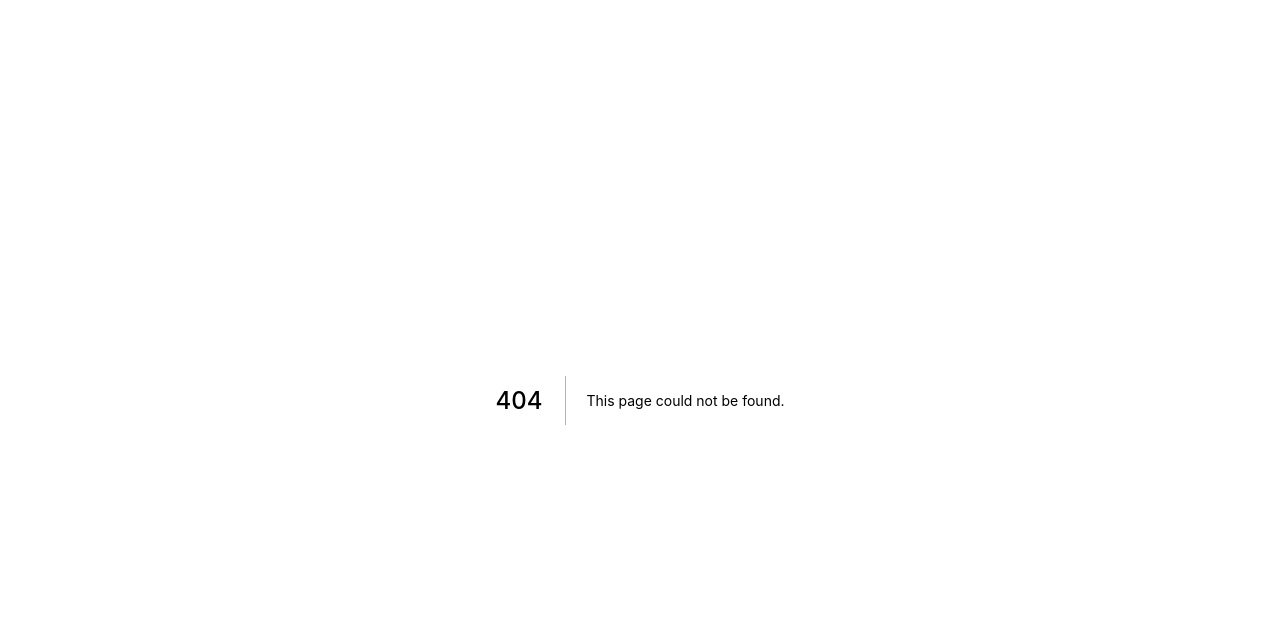
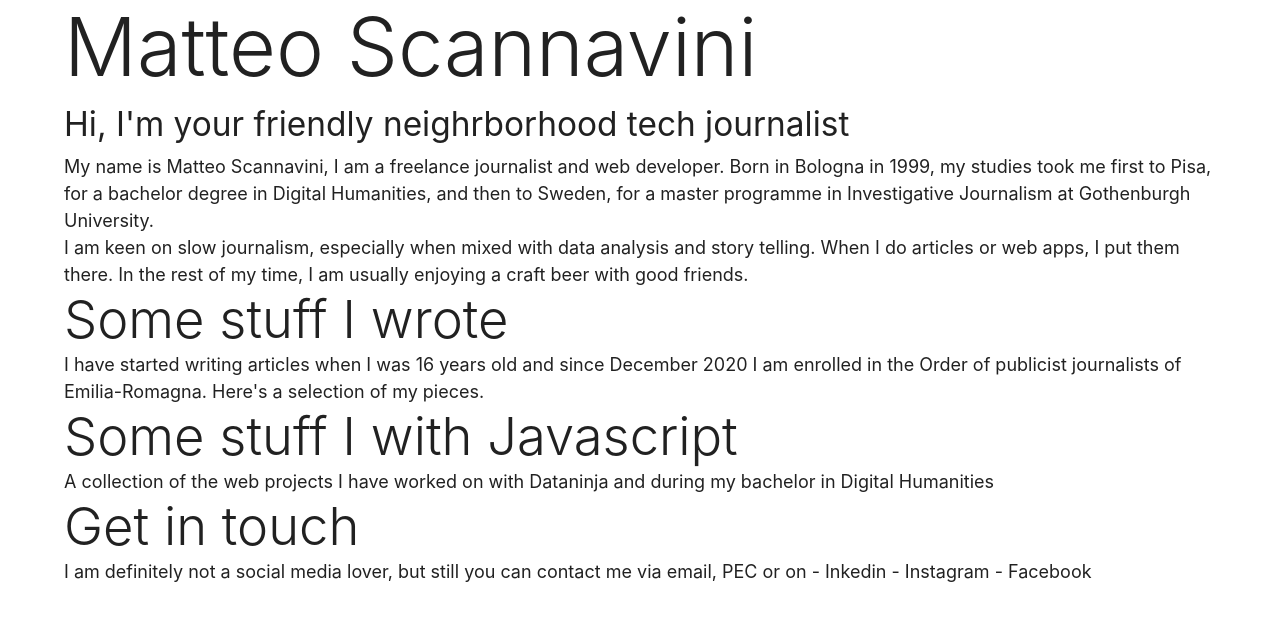
Before and after one commit to schenzio/blog, a Next.js app: page /draft in a window 1280 px wide. Before the commit this address had no page. Shown: the top 620 px of the page. Built offline with nearby package versions, Linux system fonts and the light colour scheme.

Commit message:
Add draft of new home

```diff
--- a/package.json
+++ b/package.json
@@ -8,6 +8,9 @@
     "lint": "next lint"
   },
   "dependencies": {
+    "@emotion/react": "^11.10.6",
+    "@emotion/styled": "^11.10.6",
+    "@mui/material": "^5.11.16",
     "date-fns": "^2.28.0",
     "gray-matter": "^4.0.3",
     "next": "12.0.7",
--- a/pages/_app.js
+++ b/pages/_app.js
@@ -1,5 +1,27 @@
 import '../styles/globals.css'
+import theme from '../styles/utils/theme'
+import Head from 'next/head'
+import {
+  CssBaseline,
+  Container,
+  ThemeProvider,
+} from '@mui/material'
+import { SITE_TITLE } from '../styles/utils/constants'
 
 export default function App({ Component, pageProps }) {
-  return <Component {...pageProps} />
+  return (
+    <>
+      <Head>
+        <title>{SITE_TITLE}</title>
+        <meta name="viewport" content="width=device-width, initial-scale=1" />
+        <link rel="icon" href="/favicon.ico" />
+      </Head>
+      <ThemeProvider theme={theme}>
+        <CssBaseline />
+        <Container disableGutters maxWidth={false}>
+          <Component {...pageProps}/>
+        </Container>
+      </ThemeProvider>
+    </>
+  )
 }
--- /dev/null
+++ b/pages/draft.js
@@ -0,0 +1,51 @@
+import Head from 'next/head'
+import Link from 'next/link'
+import {
+  Container,
+  Typography,
+  Grid
+} from "@mui/material"
+
+export default function Home({
+
+}) {
+  return (
+    <Container maxWidth="lg">
+      <Typography variant="h1">
+        Matteo Scannavini
+      </Typography>
+      <Typography variant="subtitle1">
+        Hi, I&apos;m your friendly neighrborhood tech journalist
+      </Typography>
+      <Typography>
+      My name is Matteo Scannavini, I am a freelance journalist and web developer.
+      Born in Bologna in 1999, my studies took me first to Pisa, for a bachelor degree in Digital Humanities, and then to Sweden, for
+      a master programme in Investigative Journalism at Gothenburgh University.
+      </Typography>
+      <Typography>
+      I am keen on slow journalism, especially when mixed with data analysis and story telling. When I do articles or web apps, I put them there.
+      In the rest of my time, I am usually enjoying a craft beer with good friends.
+      </Typography>
+      <Typography variant="h2">
+        Some stuff I wrote
+      </Typography>
+      <Typography>
+      I have started writing articles when I was 16 years old and since December 2020 I am enrolled in the Order of publicist journalists of Emilia-Romagna.
+      Here&apos;s a selection of my pieces.
+      </Typography>
+      <Typography variant="h2">
+        Some stuff I with Javascript
+      </Typography>
+        A collection of the web projects I have worked on with Dataninja and during my bachelor in Digital Humanities
+      <Typography variant="h2">
+        Get in touch
+      </Typography>
+      <Typography>
+      I am definitely not a social media lover, but still you can contact me via email, PEC or on
+-	Inkedin
+-	Instagram
+-	Facebook
+      </Typography>
+    </Container>
+  )
+}
--- /dev/null
+++ b/styles/utils/constants.js
@@ -0,0 +1 @@
+export const SITE_TITLE = "Matteo Scannavini"
--- /dev/null
+++ b/styles/utils/theme.js
@@ -0,0 +1,34 @@
+import { createTheme, responsiveFontSizes } from '@mui/material/styles'
+
+const defaulFontFamily = "-apple-system, BlinkMacSystemFont, Segoe UI, Roboto, Oxygen, Ubuntu, Cantarell, Fira Sans, Droid Sans, Helvetica Neue, sans-serif"
+const defaultPrimaryColor = "#2b71ab"
+const defaultSecondaryColor = "#ffffff"
+
+const defaultTheme = createTheme()
+
+const theme = responsiveFontSizes(createTheme({
+  palette: {
+    primary: {
+      main: defaultPrimaryColor,
+    },
+    secondary: {
+      main: defaultSecondaryColor
+    }
+  },
+  typography: {
+    fontFamily: defaulFontFamily,
+    h1: {
+      fontSize: "4.5rem"
+    },
+    h2: {
+      fontSize: "3rem"
+    },
+    subtitle1: {
+      fontSize: "1.8rem"
+    }
+  },
+  components: {
+  }
+}))
+
+export default theme
```
Also changed, not shown: 1 other file (tests, documents, lock files or other folders).
